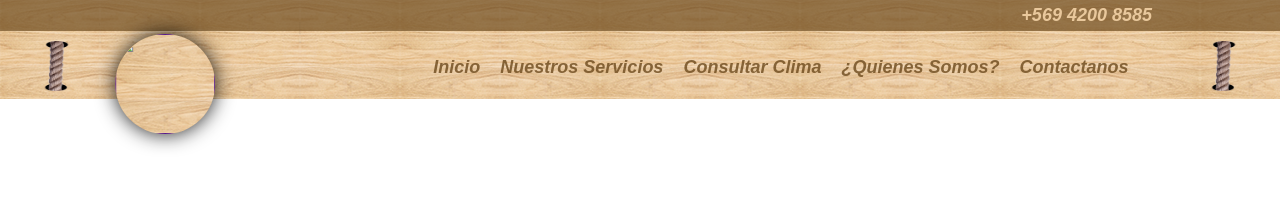
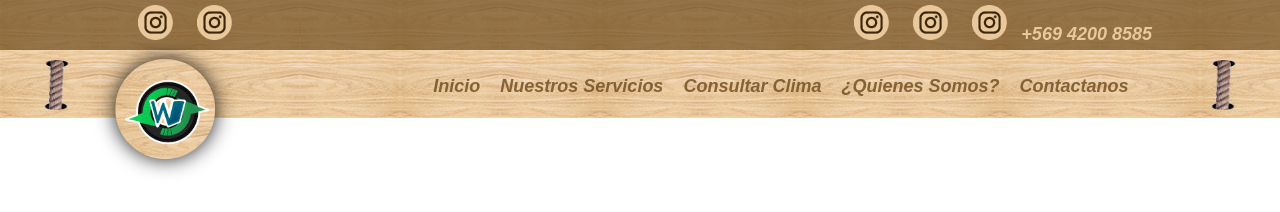
Before and after one commit to PedroOcaresEscobar/NavBardTexturizada, a plain HTML site: page index.html in a window 1280 px wide. Drawn offline with Linux system fonts and the light colour scheme; the site is published under a folder, as on GitHub Pages, so addresses that start at the root find nothing.

Commit message:
Correccion vinculado de img index

```diff
--- a/index.html
+++ b/index.html
@@ -14,13 +14,13 @@
             <div class="content-navbar-arriba">
                 <div class="content-navbar-arriba-img">
                     <div class="content-navbar-arriba-img-l">
-                        <a class="titulonavbar" href=""><img class="imgnavbar" src="/img/instagram.png" alt=""></a>
-                        <a class="titulonavbar" href=""><img class="imgnavbar" src="/img/instagram.png" alt=""></a>
+                        <a class="titulonavbar" href=""><img class="imgnavbar" src="img/instagram.png" alt=""></a>
+                        <a class="titulonavbar" href=""><img class="imgnavbar" src="img/instagram.png" alt=""></a>
                     </div>
                     <div class="content-navbar-arriba-img-r">
-                        <a class="titulonavbar" href=""><img class="imgnavbar" src="/img/instagram.png" alt=""></a>
-                        <a class="titulonavbar" href=""><img class="imgnavbar" src="/img/instagram.png" alt=""></a>
-                        <a class="titulonavbar" href=""><img class="imgnavbar" src="/img/instagram.png" alt=""></a>
+                        <a class="titulonavbar" href=""><img class="imgnavbar" src="img/instagram.png" alt=""></a>
+                        <a class="titulonavbar" href=""><img class="imgnavbar" src="img/instagram.png" alt=""></a>
+                        <a class="titulonavbar" href=""><img class="imgnavbar" src="img/instagram.png" alt=""></a>
                         <a class="numeronavarriba"  href="">+569 4200 8585</a>
                     </div>
                 </div>
@@ -45,7 +45,7 @@
 
             <!-- Código para el círculo -->
             <div class="half-circle">
-                <a href=""><img src="/img/logo_v3.png" alt=""></a>
+                <a href=""><img src="img/logo_v3.png" alt=""></a>
             </div>
 
             <!-- Estructura del modal -->
```
